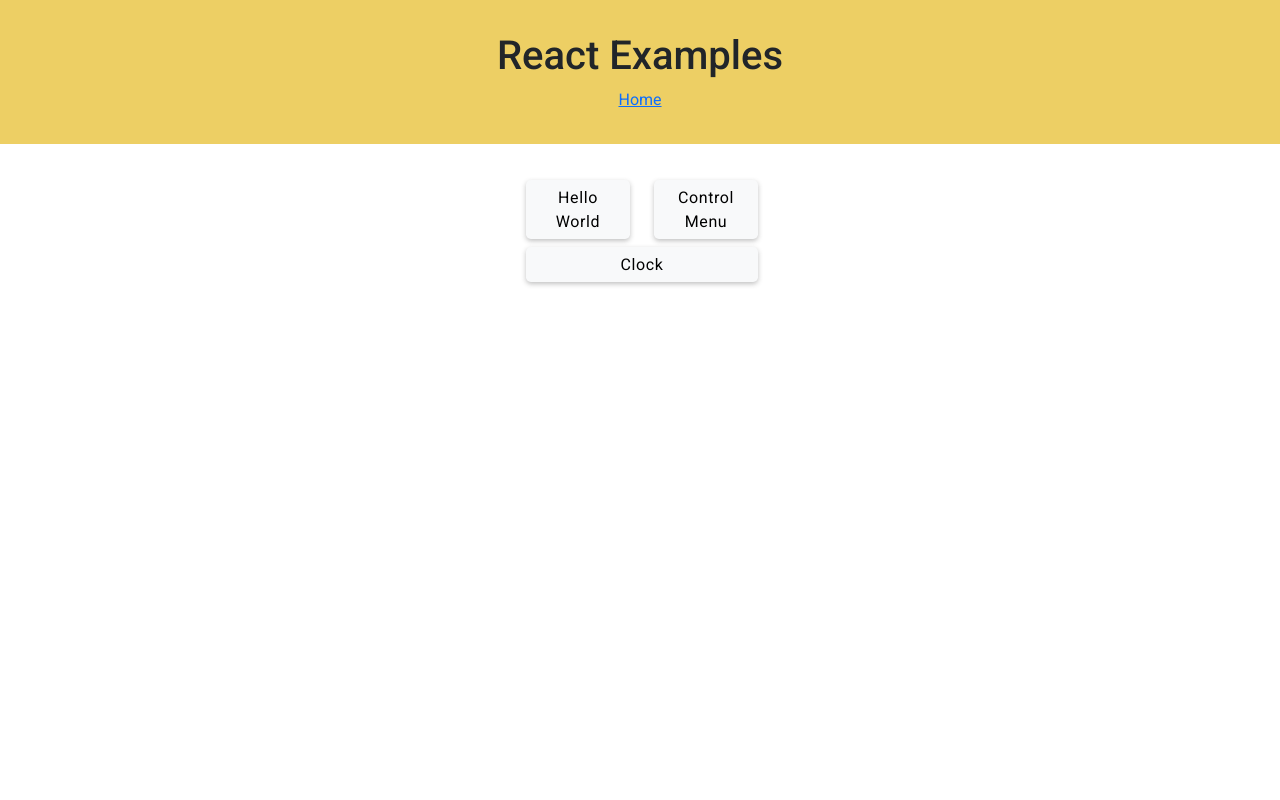
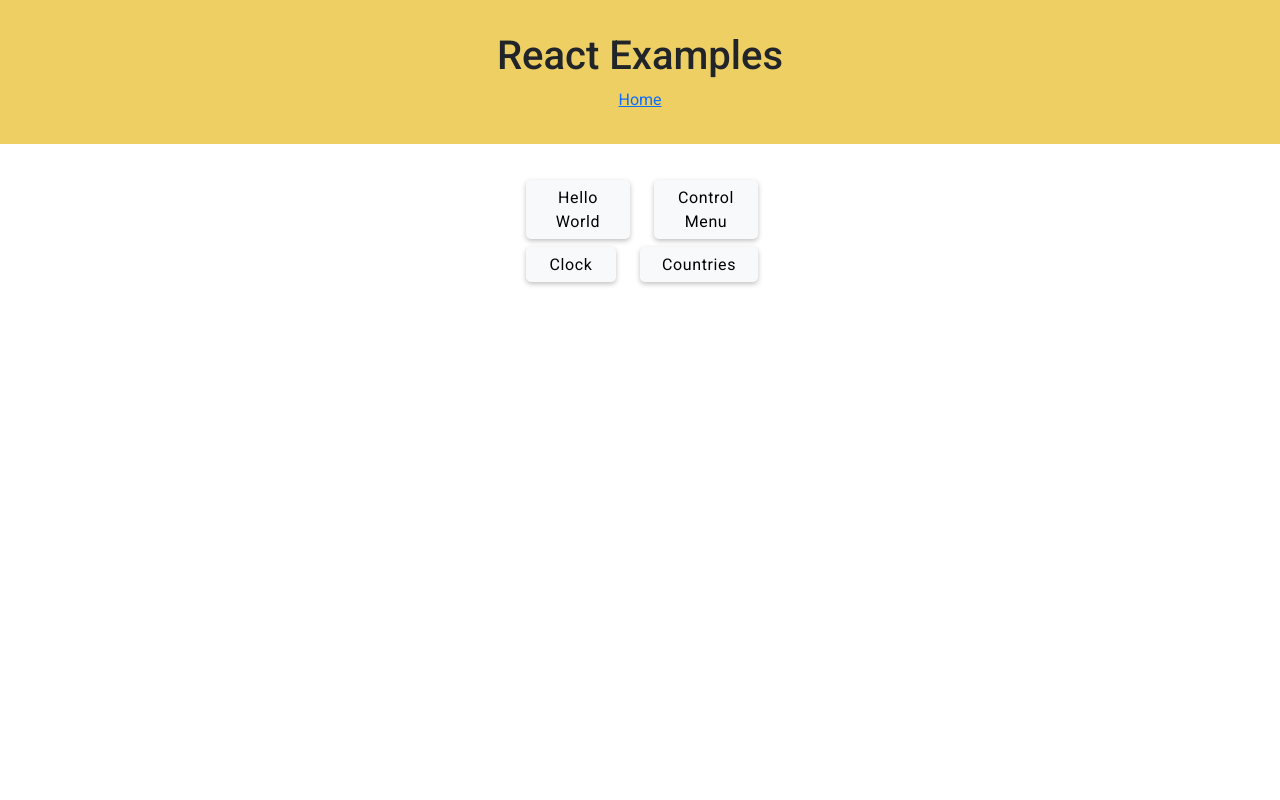
Before and after one commit to esraarnusaslan/React-Lesson, a React (Create React App) app: page / in a window 1280 px wide. Shown: the top 800 px of the page. Built offline with nearby package versions, Linux system fonts and the light colour scheme.

Commit message:
"uselocation practice'

```diff
--- a/src/App.js
+++ b/src/App.js
@@ -1,6 +1,8 @@
-import React from 'react';
+import React, { useEffect } from 'react';
 import AppRouterProvider from './router';
 import './App.css';
+
+
 /*
 import Form5 from './components/25-forms/Form5';
 import Form4 from './components/25-forms/Form4';
@@ -48,6 +50,7 @@ import HelloWorld from './components/01-hello-world/HelloWorld.jsx';
 import MyFruit, { MyApple } from './components/01-hello-world/MyApp.jsx';
 */
 const App = () => {
+
     return <AppRouterProvider />;
     /* {
         <div>
--- a/src/components/00-home/index.jsx
+++ b/src/components/00-home/index.jsx
@@ -30,6 +30,14 @@ const HomePage = () => {
                             Clock
                         </Link>
                     </Col>
+                    <Col>
+                        <Link
+                            to="/countries"
+                            className="btn btn-light btn-block"
+                        >
+                            Countries
+                        </Link>
+                    </Col>
                 </Row>
             </Container>
         </div>
--- a/src/layout/Header.jsx
+++ b/src/layout/Header.jsx
@@ -1,12 +1,25 @@
 import React from 'react';
-import { Link } from 'react-router-dom';
+import { Link, useLocation } from 'react-router-dom';
 
 const Header = () => {
+    const { pathname } = useLocation();
+
     return (
         <header>
             <h1>React Examples</h1>
             <nav>
                 <Link to="/">Home</Link>
+
+
+                {pathname === '/control-menu' && (
+                    <>
+                        {' '}
+                        <span> | </span>{' '}
+                        <a href="https://en.wikipedia.org/wiki/React_(JavaScript_library)">
+                            Wikipedia
+                        </a>
+                    </>
+                )}
             </nav>
         </header>
     );
--- a/src/layout/index.jsx
+++ b/src/layout/index.jsx
@@ -3,8 +3,14 @@ import Footer from '../layout/Footer';
 import Header from '../layout/Header';
 import { Outlet } from 'react-router-dom';
 import './layout.scss';
+import { useLocation } from 'react-router-dom';
+import { useEffect } from 'react';
 
 const AppLayout = () => {
+    const { pathname } = useLocation();
+    useEffect(() => {
+        window.scrollTo(0, 0);
+    }, [pathname]);
     return (
         <>
             <Header />
--- a/src/router/index.jsx
+++ b/src/router/index.jsx
@@ -4,6 +4,7 @@ import HelloWorld from '../components/01-hello-world/MyApp.jsx';
 import ControlMeu from '../components/02-jsx/Jsx4Map.jsx';
 import Clock3 from '../components/19-clock-3/Clock3.jsx';
 import AppLayout from '../layout/index.jsx';
+import Countries from '../components/23-axios/Countries.jsx';
 
 const router = createBrowserRouter([
     {
@@ -27,6 +28,11 @@ const router = createBrowserRouter([
                 path: 'clock',
                 element: <Clock3 />,
             },
+            {
+                path: 'countries',
+                element: <Countries />,
+            },
+
         ],
     },
 ]);
```
